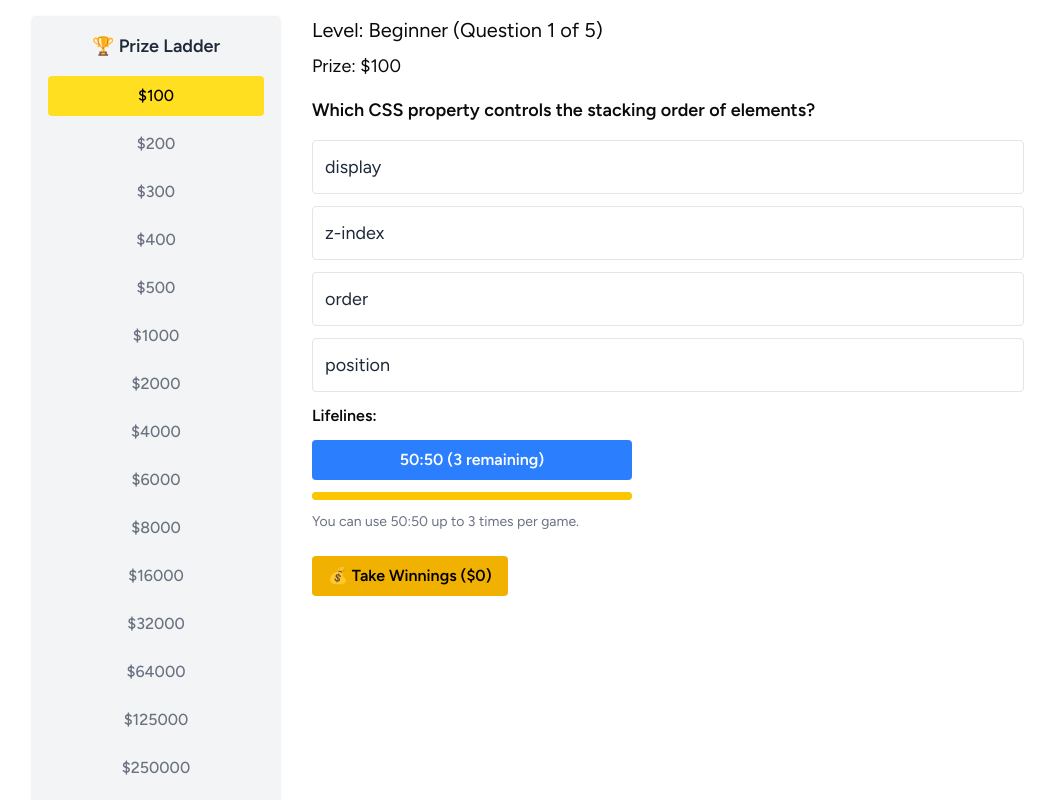
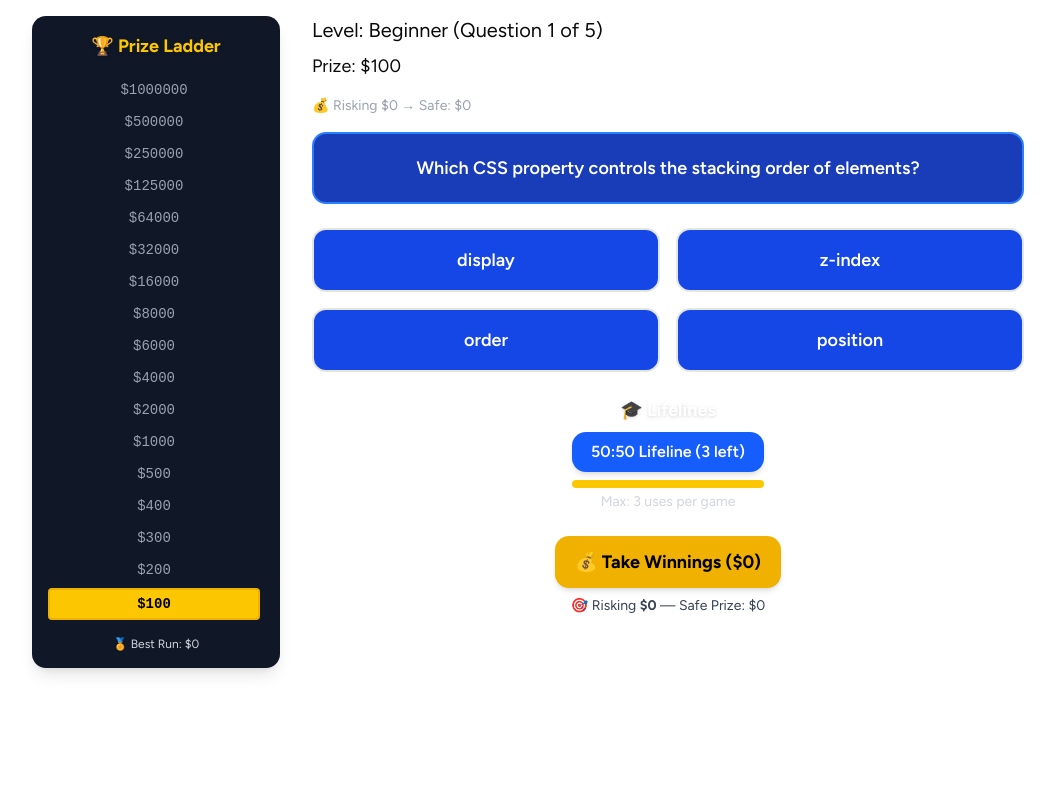
Before and after one commit to KirillBelevets/fullstack-map, a Next.js app: page /millionaire-mode in a window 1280 px wide. Shown: the top 800 px of the page, without its empty margins (112-1167 px from the left). Built offline with nearby package versions, Linux system fonts and the light colour scheme.

Commit message:
redesign mln mode

```diff
--- a/src/app/millionaire-mode/components/MillionaireGame.tsx
+++ b/src/app/millionaire-mode/components/MillionaireGame.tsx
@@ -46,6 +46,13 @@ const PRIZES = [
   500000,
   1000000, // Advanced
 ];
+
+const SAFE_ZONE_INDEXES = [4, 9, 14]; // $500, $8000, $250000
+
+function getLastSafePrize(currentIndex: number): number {
+  const safeIndex = SAFE_ZONE_INDEXES.filter((i) => i <= currentIndex).pop();
+  return safeIndex !== undefined ? PRIZES[safeIndex] : 0;
+}
 
 export default function MillionaireGame() {
   const [currentLevelIndex, setCurrentLevelIndex] = useState(0);
@@ -119,7 +126,9 @@ export default function MillionaireGame() {
       }, 2000);
     } else {
       setTimeout(() => {
-        updateBestRun(score);
+        const safePrize = getLastSafePrize(currentPrizeIndex);
+        setScore(safePrize);
+        updateBestRun(safePrize);
         setGameOver(true);
       }, 2000);
     }
@@ -190,20 +199,35 @@ export default function MillionaireGame() {
   // Game Over screen
   if (gameOver) {
     return (
-      <div className="p-4 text-center">
-        <h1 className="text-4xl font-bold mb-4 text-red-600">Game Over!</h1>
-        <p className="mb-4 text-xl">You won: ${score}</p>
-        <p className="text-md text-gray-600 mt-2">🏅 Best Run: ${bestRun}</p>
+      <div className="p-6 max-w-3xl mx-auto text-center text-white">
+        <h1 className="text-4xl font-bold text-red-500 mb-6 drop-shadow">
+          Game Over!
+        </h1>
 
-        <p className="mt-6 text-lg font-semibold">The correct answer was:</p>
-        <p className="text-xl mb-2">{currentQuestion.answer}</p>
+        {/* Prize won */}
+        <div className="bg-yellow-600 border-4 border-yellow-400 rounded-xl py-4 px-6 text-2xl font-bold mb-4 shadow-lg">
+          🪙 You won: ${score}
+        </div>
 
-        <p className="mt-4 text-lg font-semibold">Explanation:</p>
-        <p className="text-md text-gray-700">{currentQuestion.explanation}</p>
+        {/* Best Run */}
+        <p className="text-md text-gray-300 mb-6">🏅 Best Run: ${bestRun}</p>
 
+        {/* Correct answer */}
+        <div className="bg-green-700 border-2 border-green-500 rounded-xl py-4 px-6 mb-4 shadow">
+          <p className="text-lg font-semibold mb-1">Correct Answer:</p>
+          <p className="text-xl">{currentQuestion.answer}</p>
+        </div>
+
+        {/* Explanation */}
+        <div className="bg-blue-700 border-2 border-blue-500 rounded-xl py-4 px-6 shadow">
+          <p className="text-lg font-semibold mb-1">💡 Explanation:</p>
+          <p className="text-md text-gray-100">{currentQuestion.explanation}</p>
+        </div>
+
+        {/* Play Again */}
         <button
           onClick={() => window.location.reload()}
-          className="mt-6 px-4 py-2 bg-blue-500 text-white rounded font-semibold hover:bg-blue-400 transition"
+          className="mt-8 inline-block bg-orange-600 hover:bg-orange-500 transition text-white font-semibold text-lg py-3 px-6 rounded-xl shadow-md"
         >
           🔄 Play Again
         </button>
@@ -229,6 +253,11 @@ export default function MillionaireGame() {
         </h2>
         <h3 className="text-lg mb-4">Prize: ${PRIZES[currentPrizeIndex]}</h3>
 
+        {/* Risk vs Safe */}
+        <p className="text-sm text-gray-400 mb-4">
+          💰 Risking ${score} → Safe: ${getLastSafePrize(currentPrizeIndex)}
+        </p>
+
         {/* Question Card */}
         <MillionaireQuestionCard
           prompt={currentQuestion.prompt}
@@ -247,9 +276,9 @@ export default function MillionaireGame() {
           isLocked={!!selectedAnswer}
         />
 
-        {/* Take Winnings */}
         <MillionaireTakeWinningsButton
           winnings={score}
+          safePrize={getLastSafePrize(currentPrizeIndex)}
           onTakeWinnings={handleTakeWinnings}
         />
       </div>
--- a/src/app/millionaire-mode/components/MillionaireHints.tsx
+++ b/src/app/millionaire-mode/components/MillionaireHints.tsx
@@ -15,33 +15,34 @@ export default function MillionaireHints({
   isLocked,
 }: MillionaireHintsProps) {
   const maxFiftyFifty = 3;
-
   const isDisabled = remainingFiftyFifty <= 0 || isLocked;
-
-  // Calculate % for progress bar
   const progressValue = (remainingFiftyFifty / maxFiftyFifty) * 100;
 
   return (
-    <div className="flex flex-col items-start mb-6 space-y-3 w-full max-w-xs">
-      <h4 className="font-semibold">Lifelines:</h4>
+    <div className="w-full mt-6 text-center">
+      <h4 className="text-lg font-bold text-white mb-2 drop-shadow">
+        🎓 Lifelines
+      </h4>
 
       <button
         onClick={onFiftyFifty}
         disabled={isDisabled}
-        className={`w-full px-4 py-2 rounded text-white font-semibold transition
+        className={`w-48 px-4 py-2 rounded-xl font-semibold transition shadow-md text-white
           ${
             isDisabled
-              ? "bg-gray-400 cursor-not-allowed"
-              : "bg-blue-500 hover:bg-blue-400"
+              ? "bg-gray-500 cursor-not-allowed"
+              : "bg-blue-600 hover:bg-blue-500"
           }`}
       >
-        50:50 ({remainingFiftyFifty} remaining)
+        50:50 Lifeline ({remainingFiftyFifty} left)
       </button>
 
-      <Progress value={progressValue} className="h-2" />
+      <div className="w-48 mx-auto mt-2">
+        <Progress value={progressValue} className="h-2 bg-white/10" />
+      </div>
 
-      <p className="text-sm text-gray-500">
-        You can use 50:50 up to {maxFiftyFifty} times per game.
+      <p className="text-sm text-gray-300 mt-1">
+        Max: {maxFiftyFifty} uses per game
       </p>
     </div>
   );
--- a/src/app/millionaire-mode/components/MillionaireProgressBar.tsx
+++ b/src/app/millionaire-mode/components/MillionaireProgressBar.tsx
@@ -5,7 +5,7 @@ import React from "react";
 type Props = {
   prizes: number[];
   currentPrizeIndex: number;
-  bestRun?: number; // optional
+  bestRun?: number;
 };
 
 export default function MillionaireProgressBar({
@@ -14,28 +14,40 @@ export default function MillionaireProgressBar({
   bestRun,
 }: Props) {
   return (
-    <div className="w-full md:w-1/4 bg-gray-100 p-4 rounded shadow">
-      <h2 className="text-lg font-semibold mb-4 text-center text-gray-800">
+    <div className="w-full md:w-1/4 bg-gray-900 p-4 rounded-xl shadow-lg text-white">
+      <h2 className="text-lg font-bold mb-4 text-center text-yellow-400 drop-shadow">
         🏆 Prize Ladder
       </h2>
-      <ul className="space-y-2">
-        {prizes.map((prize, idx) => (
-          <li
-            key={idx}
-            className={`p-2 rounded text-center font-medium ${
-              idx === currentPrizeIndex
-                ? "bg-yellow-300 text-black"
-                : idx < currentPrizeIndex
-                ? "text-green-600"
-                : "text-gray-500"
-            }`}
-          >
-            ${prize}
-          </li>
-        ))}
+      <ul className="space-y-1 text-sm font-mono max-h-[80vh] overflow-y-auto pr-1 scrollbar-thin scrollbar-thumb-yellow-300">
+        {[...prizes]
+          .map((prize, idx) => ({
+            index: idx,
+            value: prize,
+          }))
+          .reverse()
+          .map(({ index, value }) => {
+            const isCurrent = index === currentPrizeIndex;
+            const isPassed = index < currentPrizeIndex;
+
+            return (
+              <li
+                key={index}
+                className={`py-1 px-2 rounded text-center transition-all ${
+                  isCurrent
+                    ? "bg-yellow-400 text-black font-bold border-2 border-yellow-500"
+                    : isPassed
+                    ? "text-green-400"
+                    : "text-gray-400"
+                }`}
+              >
+                ${value}
+              </li>
+            );
+          })}
       </ul>
+
       {bestRun !== undefined && (
-        <div className="text-center text-sm text-gray-600 mt-4">
+        <div className="text-center text-xs text-gray-300 mt-4">
           🏅 Best Run: ${bestRun}
         </div>
       )}
--- a/src/app/millionaire-mode/components/MillionaireQuestionCard.tsx
+++ b/src/app/millionaire-mode/components/MillionaireQuestionCard.tsx
@@ -23,45 +23,50 @@ export default function MillionaireQuestionCard({
 }: Props) {
   const [shuffledOptions, setShuffledOptions] = useState<string[]>([]);
 
+  console.log({ isAnswerCorrect });
+  console.log({ showFeedback });
+
   useEffect(() => {
     const shuffled = [...options].sort(() => Math.random() - 0.5);
     setShuffledOptions(shuffled);
   }, [options]);
 
   return (
-    <div>
-      <p className="font-semibold mb-4 text-lg">{prompt}</p>
-      {shuffledOptions.map((option) => (
-        <button
-          key={option}
-          onClick={() => onAnswer(option)}
-          disabled={!!selectedAnswer}
-          className={`block w-full text-left p-3 border mb-3 rounded text-lg transition text-gray-800
-            ${
-              selectedAnswer
-                ? option === correctAnswer
-                  ? "bg-green-300"
-                  : option === selectedAnswer
-                  ? "bg-red-300"
-                  : "opacity-50 bg-white"
-                : "bg-white hover:bg-gray-100"
-            }`}
-        >
-          {option}
-        </button>
-      ))}
+    <div className="text-white">
+      {/* Styled question box */}
+      <div className="bg-blue-800 border-2 border-blue-500 text-white text-lg font-semibold p-5 rounded-xl text-center mb-6">
+        {prompt}
+      </div>
 
-      {showFeedback && isAnswerCorrect !== null && (
-        <p
-          className={`mt-4 font-semibold text-lg ${
-            isAnswerCorrect ? "text-green-600" : "text-red-600"
-          }`}
-        >
-          {isAnswerCorrect
-            ? "✅ Correct!"
-            : `❌ Incorrect. Correct answer: ${correctAnswer}`}
-        </p>
-      )}
+      {/* Options styled like TV buttons */}
+      <div className="grid grid-cols-1 md:grid-cols-2 gap-4">
+        {shuffledOptions.map((option, idx) => {
+          let bgColor = "bg-blue-700 hover:bg-blue-600";
+          let disabled = false;
+
+          if (selectedAnswer) {
+            disabled = true;
+            if (option === correctAnswer) {
+              bgColor = "bg-green-600";
+            } else if (option === selectedAnswer) {
+              bgColor = "bg-red-600";
+            } else {
+              bgColor = "bg-orange-500";
+            }
+          }
+
+          return (
+            <button
+              key={`${option}-${idx}`}
+              className={`relative w-full py-4 px-6 text-white text-lg font-semibold transition border-2 rounded-xl ${bgColor}`}
+              disabled={disabled}
+              onClick={() => onAnswer(option)}
+            >
+              {option}
+            </button>
+          );
+        })}
+      </div>
     </div>
   );
 }
--- a/src/app/millionaire-mode/components/MillionaireTakeWinningsButton.tsx
+++ b/src/app/millionaire-mode/components/MillionaireTakeWinningsButton.tsx
@@ -4,19 +4,29 @@ import React from "react";
 
 type Props = {
   winnings: number;
+  safePrize: number;
   onTakeWinnings: () => void;
 };
 
 export default function MillionaireTakeWinningsButton({
   winnings,
+  safePrize,
   onTakeWinnings,
 }: Props) {
+  const riskedAmount = winnings - safePrize;
+
   return (
-    <button
-      onClick={onTakeWinnings}
-      className="px-4 py-2 bg-yellow-500 text-black rounded font-semibold hover:bg-yellow-400 transition"
-    >
-      💰 Take Winnings (${winnings})
-    </button>
+    <div className="mt-6 text-center">
+      <button
+        onClick={onTakeWinnings}
+        className="px-5 py-3 bg-yellow-500 text-black font-bold text-lg rounded-xl hover:bg-yellow-400 transition shadow-md"
+      >
+        💰 Take Winnings (${winnings})
+      </button>
+
+      <p className="text-sm text-gray-700 mt-2">
+        🎯 Risking <strong>${riskedAmount}</strong> — Safe Prize: ${safePrize}
+      </p>
+    </div>
   );
 }
```
